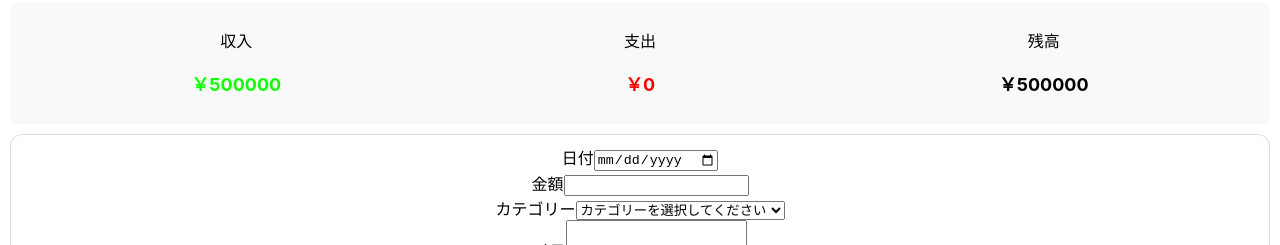
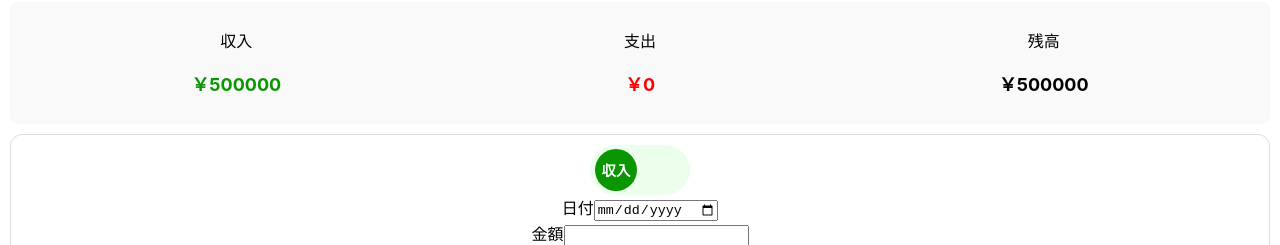
Before and after one commit to SakumaTakuya/household-budget, a React (Create React App) app: page / in a window 1280 px wide. Shown: the part 127-372 px from the top of the page. Built offline with nearby package versions, Linux system fonts and the light colour scheme; no server answers; the database is empty.

Commit message:
BudgetFormコンポーネントに収入/支出のトグル機能を追加し、選択に応じてカテゴリーを切り替える処理を実装。Summaryコンポーネントの収入色を修正。

```diff
--- a/src/components/BudgetForm.css
+++ b/src/components/BudgetForm.css
@@ -4,3 +4,60 @@
   border: 1px solid #ddd;
   border-radius: 12px;
 }
+.toggle-container {
+  align-items: center;
+  justify-content: center;
+  display: flex;
+}
+.toggle-button-4 {
+    display: flex;
+    align-items: center;
+    position: relative;
+    width: 100px;
+    height: 50px;
+    border-radius: 50px;
+    box-sizing: content-box;
+    background-color: #9dffa033;
+    cursor: pointer;
+    transition: background-color .4s;
+}
+
+.toggle-button-4:has(:checked) {
+    background-color: #ff8d8d33;
+}
+
+.toggle-button-4::before {
+    position: absolute;
+    left: 5px;
+    width: 42px;
+    height: 42px;
+    border-radius: 50%;
+    background-color: rgb(10, 150, 0);
+    content: '';
+    transition: left .4s;
+}
+
+.toggle-button-4:has(:checked)::before {
+    left: 50px;
+    background-color: #ff0000;
+}
+
+.toggle-button-4::after {
+    position: absolute;
+    left: 26px;
+    transform: translateX(-50%);
+    color: #fff;
+    font-weight: 600;
+    font-size: .9em;
+    content: "収入";
+    transition: left .4s;
+}
+
+.toggle-button-4:has(:checked)::after {
+    left: 71px;
+    content: "支出";
+}
+
+.toggle-button-4 input {
+    display: none;
+}
--- a/src/components/BudgetForm.jsx
+++ b/src/components/BudgetForm.jsx
@@ -4,6 +4,9 @@ import { addDoc, collection } from "firebase/firestore";
 import { db } from "../Firebase";
 
 const BudgetForm = () => {
+  const expenseCategories = ["食費", "光熱費", "家賃", "交際費", "日用品費"]
+  const incomeCategories = ["給与", "ボーナス", "お小遣い"]
+  const [isIncome, setIsIncome] = useState(false);
   const [budget, setBudget] = useState({
     date: "",
     money: "",
@@ -20,13 +23,16 @@ const BudgetForm = () => {
     if (
       (budget.date) === "" ||
       (budget.money) === "" ||
-      (budget.category) === "" ||
-      (budget.memo) === ""
-    ) { alert("入力してください"); return }
+      (budget.memo) === "" ||
+      (budget.category) === ""
+    ) {
+      alert("入力してください"); return
+    }
     try {
       await addDoc(collection(db, "budget"), {
         ...budget,
         money: Number(budget.money),
+        type: isIncome ? "income" : "expense"
       });
       alert("追加完了しました");
       setBudget({
@@ -42,6 +48,15 @@ const BudgetForm = () => {
 
   return (
     <div className="budget-form">
+      <div className="toggle-container">
+        <label className="toggle-button-4">
+          <input
+            type="checkbox"
+            checked={isIncome}
+            onChange={(e) => setIsIncome(e.target.checked)}
+          />
+        </label>
+      </div>
       <div className="date-form">
         <label htmlFor="date">日付</label>
         <input
@@ -70,11 +85,15 @@ const BudgetForm = () => {
           onChange={handleBudget}
           id="category">
           <option value="">カテゴリーを選択してください</option>
-          <option value="食費">食費</option>
-          <option value="光熱費">光熱費</option>
-          <option value="家賃">家賃</option>
-          <option value="交際費">交際費</option>
-          <option value="日用品費">日用品費</option>
+          {isIncome
+            ? expenseCategories.map((cat) => (
+              <option key={cat} value={cat}>{cat}</option>
+            ))
+            :
+            incomeCategories.map((cat) => (
+              <option key={cat} value={cat}>{cat}</option>
+            ))
+          }
         </select>
       </div>
       <div>
--- a/src/components/Summary.css
+++ b/src/components/Summary.css
@@ -9,7 +9,7 @@
 }
 
 .income {
-  color: rgb(17, 255, 0);
+  color: rgb(10, 150, 0);
   font-weight: bold;
   font-size: large;
 }
```
